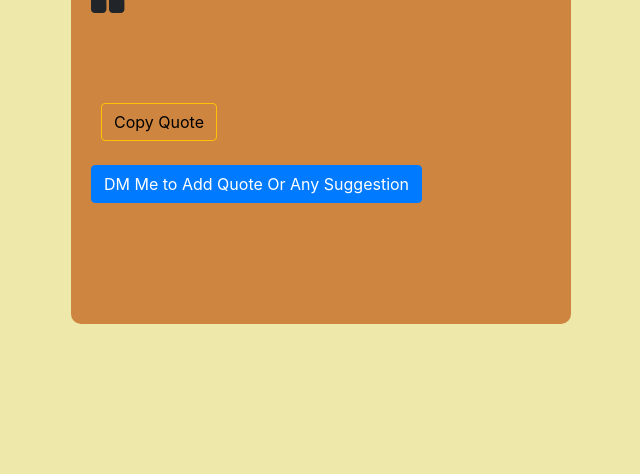
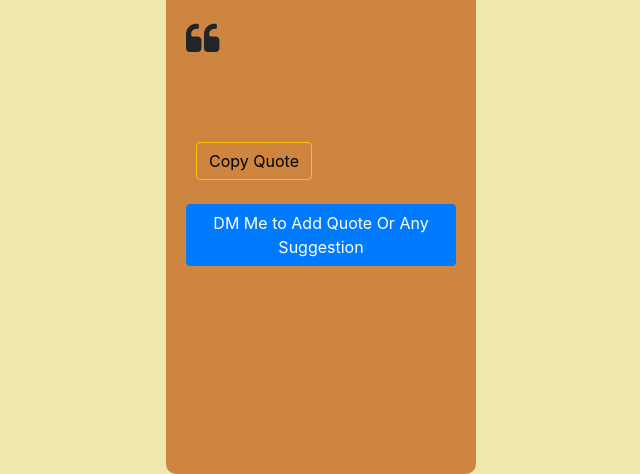
Before and after one commit to AbhiPatel13/quote_generator.github.io, a plain HTML site: page index.html in a window 1280 px wide. Shown: the part 416-890 px from the top of the page, without its empty margins (319-959 px from the left). Before the commit the page ends 800 px from the top, so only its background shows below. Drawn offline with nearby package versions, Linux system fonts and the light colour scheme.

Commit message:
Update index.html

```diff
--- a/index.html
+++ b/index.html
@@ -17,8 +17,8 @@
         }
         .box{
             margin:auto;
-            width:500px;
-            height:500px;
+            width:310px;
+            height:650px;
             margin-top:30vh;
             background-color:peru;
             border-radius: 10px;;
```
